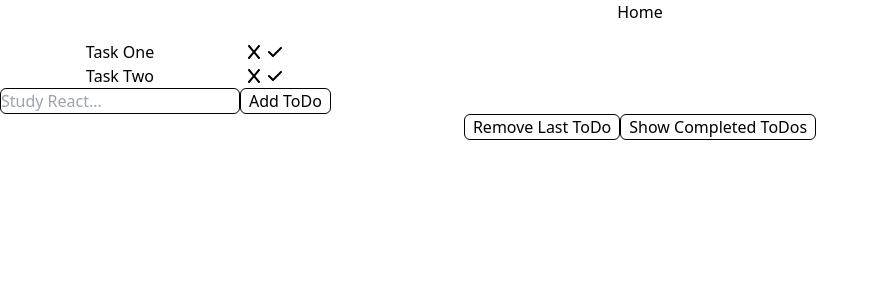
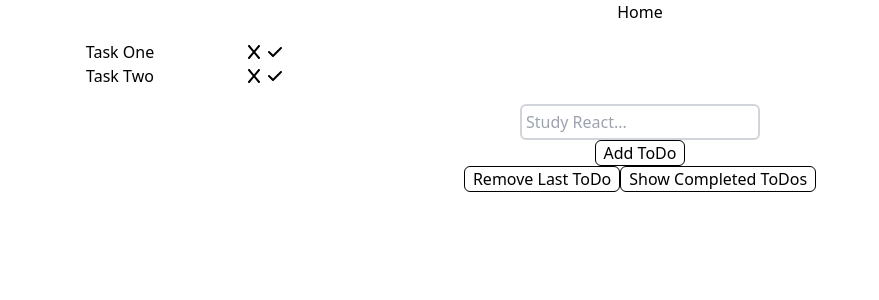
Before and after one commit to ASproson/react-challenges, a React (Create React App) app: page /todos in a window 1280 px wide. Shown: the top 300 px of the page, without its empty margins (0-879 px from the left). Built offline with nearby package versions, Linux system fonts and the light colour scheme.

Commit message:
Styles input and add button

```diff
--- a/src/components/todos/ToDoInput.tsx
+++ b/src/components/todos/ToDoInput.tsx
@@ -24,17 +24,23 @@ export const ToDoInput = ({ newToDo, setNewToDo, addToDo }: ToDoInputProps) => {
   }
 
   return (
-    <div className="flex">
+    <div className="pt-4">
       <input
         type="text"
         value={newToDo}
-        className="text-black border-[1.5px] border-black rounded-md w-60"
+        className="text-black border-2 border-gray-300 rounded-md w-60 p-1"
         placeholder={placeholder + '...'}
         onChange={(e) => setNewToDo(e.target.value)}
         onKeyDown={(e) => e.key === 'Enter' && addToDo(newToDo)}
       />
-
-      <Button onClick={() => addToDo(newToDo)}>Add ToDo</Button>
+      <div>
+        <Button
+          onClick={() => addToDo(newToDo)}
+          customStyling="bg-blue-400 px-2 p-1 rounded-md text-gray-200"
+        >
+          Add ToDo
+        </Button>
+      </div>
     </div>
   );
 };
```
